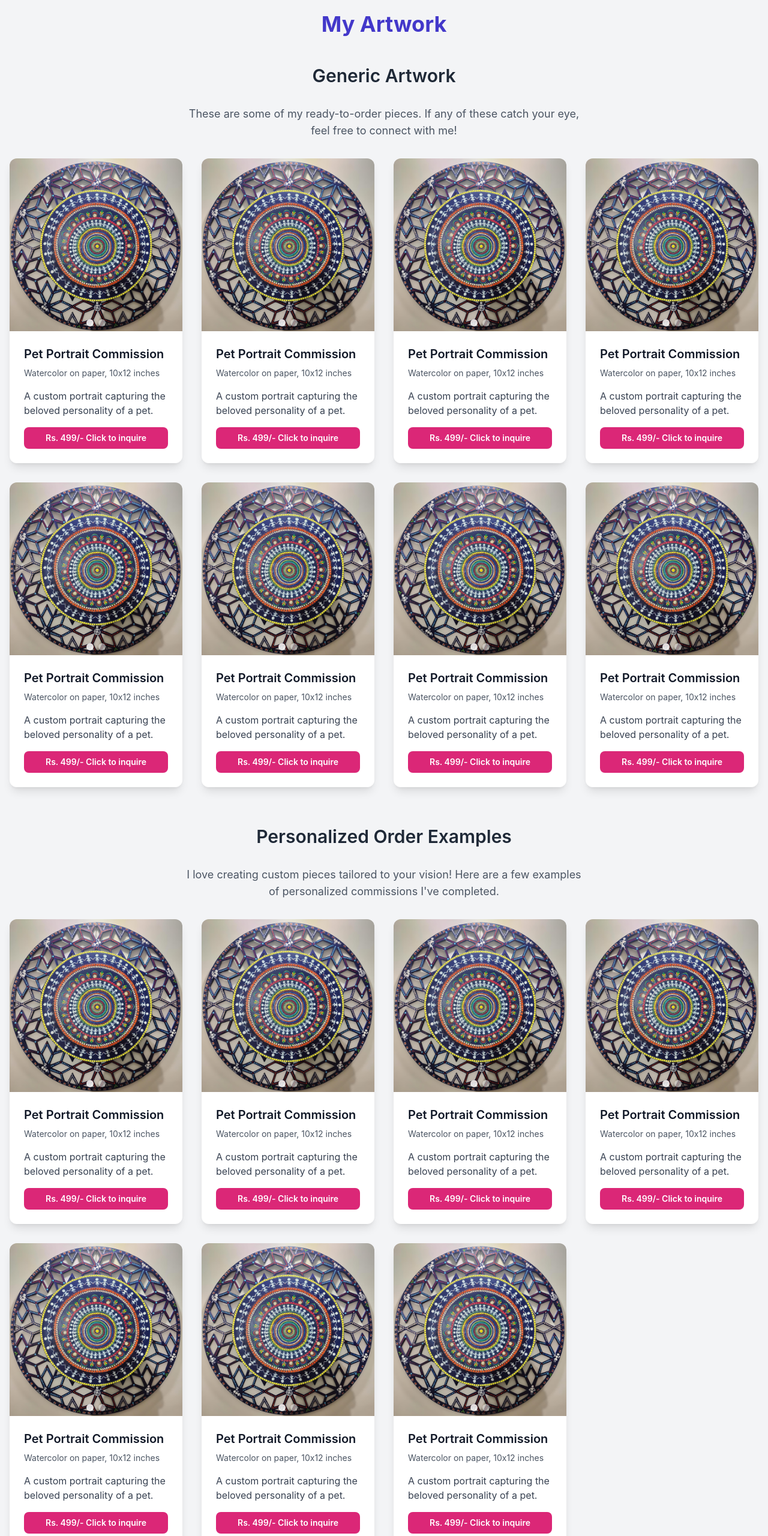
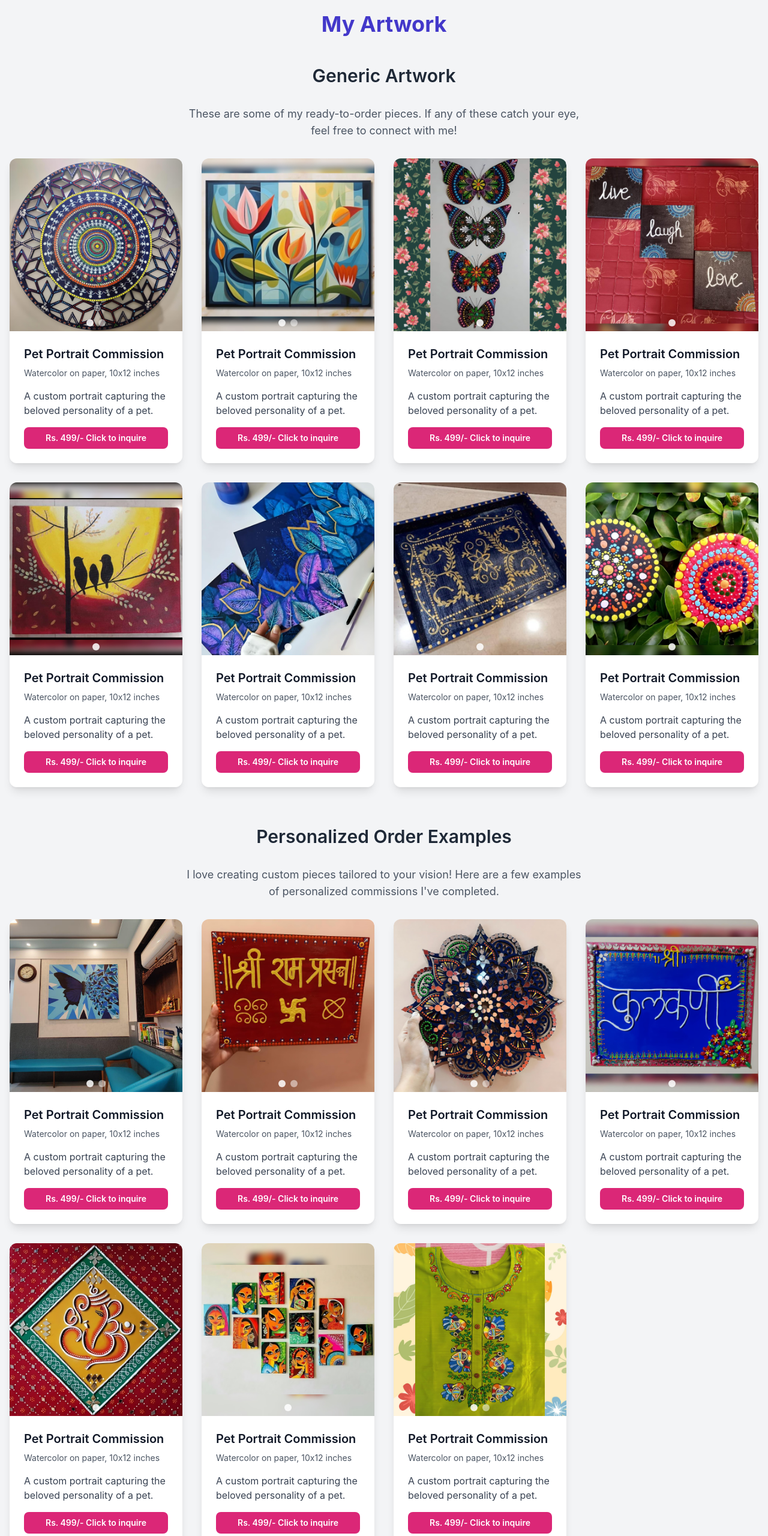
Before and after one commit to ghungrooandpalette/ghungrooandpalette.github.io, a plain HTML site: page index.html in a window 1280 px wide. Shown: the part 1648-4208 px from the top of the page at 60% size. Drawn offline with nearby package versions, Linux system fonts and the light colour scheme.

Commit message:
Update index.html

```diff
--- a/index.html
+++ b/index.html
@@ -239,8 +239,8 @@
     <!-- Image Carousel Section -->
     <div class="relative w-full aspect-[1/1] overflow-hidden" data-carousel-id="2">
         <div class="image-carousel relative w-full h-full">
-            <img src="portfolio/Art_10.jpg" class="carousel-image absolute inset-0 w-full h-full object-cover transition-opacity duration-300 opacity-100" />
-            <img src="portfolio/Art_11.jpg" class="carousel-image absolute inset-0 w-full h-full object-cover transition-opacity duration-300 opacity-0" />
+            <img src="portfolio/Art_15.jpg" class="carousel-image absolute inset-0 w-full h-full object-cover transition-opacity duration-300 opacity-100" />
+            <img src="portfolio/Art_14.jpg" class="carousel-image absolute inset-0 w-full h-full object-cover transition-opacity duration-300 opacity-0" />
         </div>
         <div class="carousel-dots absolute bottom-2 left-0 right-0 flex justify-center space-x-2 z-10">
             <div class="dot w-3 h-3 bg-white bg-opacity-85 rounded-full cursor-pointer" data-carousel-id="2" data-slide="0"></div>
@@ -271,12 +271,10 @@
     <!-- Image Carousel Section -->
     <div class="relative w-full aspect-[1/1] overflow-hidden" data-carousel-id="3">
         <div class="image-carousel relative w-full h-full">
-            <img src="portfolio/Art_10.jpg" class="carousel-image absolute inset-0 w-full h-full object-cover transition-opacity duration-300 opacity-100" />
-            <img src="portfolio/Art_11.jpg" class="carousel-image absolute inset-0 w-full h-full object-cover transition-opacity duration-300 opacity-0" />
+            <img src="portfolio/Art_17.jpg" class="carousel-image absolute inset-0 w-full h-full object-cover transition-opacity duration-300 opacity-100" />
         </div>
         <div class="carousel-dots absolute bottom-2 left-0 right-0 flex justify-center space-x-2 z-10">
             <div class="dot w-3 h-3 bg-white bg-opacity-85 rounded-full cursor-pointer" data-carousel-id="3" data-slide="0"></div>
-            <div class="dot w-3 h-3 bg-white bg-opacity-50 rounded-full cursor-pointer" data-carousel-id="3" data-slide="1"></div>
         </div>
     </div>
 
@@ -303,12 +301,10 @@
     <!-- Image Carousel Section -->
     <div class="relative w-full aspect-[1/1] overflow-hidden" data-carousel-id="4">
         <div class="image-carousel relative w-full h-full">
-            <img src="portfolio/Art_10.jpg" class="carousel-image absolute inset-0 w-full h-full object-cover transition-opacity duration-300 opacity-100" />
-            <img src="portfolio/Art_11.jpg" class="carousel-image absolute inset-0 w-full h-full object-cover transition-opacity duration-300 opacity-0" />
+            <img src="portfolio/Art_23.jpg" class="carousel-image absolute inset-0 w-full h-full object-cover transition-opacity duration-300 opacity-100" />
         </div>
         <div class="carousel-dots absolute bottom-2 left-0 right-0 flex justify-center space-x-2 z-10">
             <div class="dot w-3 h-3 bg-white bg-opacity-85 rounded-full cursor-pointer" data-carousel-id="4" data-slide="0"></div>
-            <div class="dot w-3 h-3 bg-white bg-opacity-50 rounded-full cursor-pointer" data-carousel-id="4" data-slide="1"></div>
         </div>
     </div>
 
@@ -335,12 +331,10 @@
     <!-- Image Carousel Section -->
     <div class="relative w-full aspect-[1/1] overflow-hidden" data-carousel-id="5">
         <div class="image-carousel relative w-full h-full">
-            <img src="portfolio/Art_10.jpg" class="carousel-image absolute inset-0 w-full h-full object-cover transition-opacity duration-300 opacity-100" />
-            <img src="portfolio/Art_11.jpg" class="carousel-image absolute inset-0 w-full h-full object-cover transition-opacity duration-300 opacity-0" />
+            <img src="portfolio/Art_21.jpg" class="carousel-image absolute inset-0 w-full h-full object-cover transition-opacity duration-300 opacity-100" />
         </div>
         <div class="carousel-dots absolute bottom-2 left-0 right-0 flex justify-center space-x-2 z-10">
             <div class="dot w-3 h-3 bg-white bg-opacity-85 rounded-full cursor-pointer" data-carousel-id="5" data-slide="0"></div>
-            <div class="dot w-3 h-3 bg-white bg-opacity-50 rounded-full cursor-pointer" data-carousel-id="5" data-slide="1"></div>
         </div>
     </div>
 
@@ -367,12 +361,10 @@
     <!-- Image Carousel Section -->
     <div class="relative w-full aspect-[1/1] overflow-hidden" data-carousel-id="6">
         <div class="image-carousel relative w-full h-full">
-            <img src="portfolio/Art_10.jpg" class="carousel-image absolute inset-0 w-full h-full object-cover transition-opacity duration-300 opacity-100" />
-            <img src="portfolio/Art_11.jpg" class="carousel-image absolute inset-0 w-full h-full object-cover transition-opacity duration-300 opacity-0" />
+            <img src="portfolio/Art_13.jpg" class="carousel-image absolute inset-0 w-full h-full object-cover transition-opacity duration-300 opacity-100" />
         </div>
         <div class="carousel-dots absolute bottom-2 left-0 right-0 flex justify-center space-x-2 z-10">
             <div class="dot w-3 h-3 bg-white bg-opacity-85 rounded-full cursor-pointer" data-carousel-id="6" data-slide="0"></div>
-            <div class="dot w-3 h-3 bg-white bg-opacity-50 rounded-full cursor-pointer" data-carousel-id="6" data-slide="1"></div>
         </div>
     </div>
 
@@ -400,12 +392,10 @@
     <!-- Image Carousel Section -->
     <div class="relative w-full aspect-[1/1] overflow-hidden" data-carousel-id="7">
         <div class="image-carousel relative w-full h-full">
-            <img src="portfolio/Art_10.jpg" class="carousel-image absolute inset-0 w-full h-full object-cover transition-opacity duration-300 opacity-100" />
-            <img src="portfolio/Art_11.jpg" class="carousel-image absolute inset-0 w-full h-full object-cover transition-opacity duration-300 opacity-0" />
+            <img src="portfolio/Art_24.jpg" class="carousel-image absolute inset-0 w-full h-full object-cover transition-opacity duration-300 opacity-100" />
         </div>
         <div class="carousel-dots absolute bottom-2 left-0 right-0 flex justify-center space-x-2 z-10">
             <div class="dot w-3 h-3 bg-white bg-opacity-85 rounded-full cursor-pointer" data-carousel-id="7" data-slide="0"></div>
-            <div class="dot w-3 h-3 bg-white bg-opacity-50 rounded-full cursor-pointer" data-carousel-id="7" data-slide="1"></div>
         </div>
     </div>
 
@@ -433,12 +423,10 @@
     <!-- Image Carousel Section -->
     <div class="relative w-full aspect-[1/1] overflow-hidden" data-carousel-id="8">
         <div class="image-carousel relative w-full h-full">
-            <img src="portfolio/Art_10.jpg" class="carousel-image absolute inset-0 w-full h-full object-cover transition-opacity duration-300 opacity-100" />
-            <img src="portfolio/Art_11.jpg" class="carousel-image absolute inset-0 w-full h-full object-cover transition-opacity duration-300 opacity-0" />
+            <img src="portfolio/Art_22.jpg" class="carousel-image absolute inset-0 w-full h-full object-cover transition-opacity duration-300 opacity-100" />
         </div>
         <div class="carousel-dots absolute bottom-2 left-0 right-0 flex justify-center space-x-2 z-10">
             <div class="dot w-3 h-3 bg-white bg-opacity-85 rounded-full cursor-pointer" data-carousel-id="8" data-slide="0"></div>
-            <div class="dot w-3 h-3 bg-white bg-opacity-50 rounded-full cursor-pointer" data-carousel-id="8" data-slide="1"></div>
         </div>
     </div>
 
@@ -476,8 +464,8 @@
     <!-- Image Carousel Section -->
     <div class="relative w-full aspect-[1/1] overflow-hidden" data-carousel-id="9">
         <div class="image-carousel relative w-full h-full">
-            <img src="portfolio/Art_10.jpg" class="carousel-image absolute inset-0 w-full h-full object-cover transition-opacity duration-300 opacity-100" />
-            <img src="portfolio/Art_11.jpg" class="carousel-image absolute inset-0 w-full h-full object-cover transition-opacity duration-300 opacity-0" />
+            <img src="portfolio/Art_3.jpg" class="carousel-image absolute inset-0 w-full h-full object-cover transition-opacity duration-300 opacity-100" />
+            <img src="portfolio/Art_4.jpg" class="carousel-image absolute inset-0 w-full h-full object-cover transition-opacity duration-300 opacity-0" />
         </div>
         <div class="carousel-dots absolute bottom-2 left-0 right-0 flex justify-center space-x-2 z-10">
             <div class="dot w-3 h-3 bg-white bg-opacity-85 rounded-full cursor-pointer" data-carousel-id="9" data-slide="0"></div>
@@ -509,8 +497,8 @@
     <!-- Image Carousel Section -->
     <div class="relative w-full aspect-[1/1] overflow-hidden" data-carousel-id="10">
         <div class="image-carousel relative w-full h-full">
-            <img src="portfolio/Art_10.jpg" class="carousel-image absolute inset-0 w-full h-full object-cover transition-opacity duration-300 opacity-100" />
-            <img src="portfolio/Art_11.jpg" class="carousel-image absolute inset-0 w-full h-full object-cover transition-opacity duration-300 opacity-0" />
+            <img src="portfolio/Art_5.jpg" class="carousel-image absolute inset-0 w-full h-full object-cover transition-opacity duration-300 opacity-100" />
+            <img src="portfolio/Art_6.jpg" class="carousel-image absolute inset-0 w-full h-full object-cover transition-opacity duration-300 opacity-0" />
         </div>
         <div class="carousel-dots absolute bottom-2 left-0 right-0 flex justify-center space-x-2 z-10">
             <div class="dot w-3 h-3 bg-white bg-opacity-85 rounded-full cursor-pointer" data-carousel-id="10" data-slide="0"></div>
@@ -542,8 +530,8 @@
     <!-- Image Carousel Section -->
     <div class="relative w-full aspect-[1/1] overflow-hidden" data-carousel-id="11">
         <div class="image-carousel relative w-full h-full">
-            <img src="portfolio/Art_10.jpg" class="carousel-image absolute inset-0 w-full h-full object-cover transition-opacity duration-300 opacity-100" />
-            <img src="portfolio/Art_11.jpg" class="carousel-image absolute inset-0 w-full h-full object-cover transition-opacity duration-300 opacity-0" />
+            <img src="portfolio/Art_8.jpg" class="carousel-image absolute inset-0 w-full h-full object-cover transition-opacity duration-300 opacity-100" />
+            <img src="portfolio/Art_9.jpg" class="carousel-image absolute inset-0 w-full h-full object-cover transition-opacity duration-300 opacity-0" />
         </div>
         <div class="carousel-dots absolute bottom-2 left-0 right-0 flex justify-center space-x-2 z-10">
             <div class="dot w-3 h-3 bg-white bg-opacity-85 rounded-full cursor-pointer" data-carousel-id="11" data-slide="0"></div>
@@ -574,12 +562,10 @@
     <!-- Image Carousel Section -->
     <div class="relative w-full aspect-[1/1] overflow-hidden" data-carousel-id="12">
         <div class="image-carousel relative w-full h-full">
-            <img src="portfolio/Art_10.jpg" class="carousel-image absolute inset-0 w-full h-full object-cover transition-opacity duration-300 opacity-100" />
-            <img src="portfolio/Art_11.jpg" class="carousel-image absolute inset-0 w-full h-full object-cover transition-opacity duration-300 opacity-0" />
+            <img src="portfolio/Art_7.jpg" class="carousel-image absolute inset-0 w-full h-full object-cover transition-opacity duration-300 opacity-100" />
         </div>
         <div class="carousel-dots absolute bottom-2 left-0 right-0 flex justify-center space-x-2 z-10">
             <div class="dot w-3 h-3 bg-white bg-opacity-85 rounded-full cursor-pointer" data-carousel-id="12" data-slide="0"></div>
-            <div class="dot w-3 h-3 bg-white bg-opacity-50 rounded-full cursor-pointer" data-carousel-id="12" data-slide="1"></div>
         </div>
     </div>
 
@@ -607,12 +593,10 @@
     <!-- Image Carousel Section -->
     <div class="relative w-full aspect-[1/1] overflow-hidden" data-carousel-id="13">
         <div class="image-carousel relative w-full h-full">
-            <img src="portfolio/Art_10.jpg" class="carousel-image absolute inset-0 w-full h-full object-cover transition-opacity duration-300 opacity-100" />
-            <img src="portfolio/Art_11.jpg" class="carousel-image absolute inset-0 w-full h-full object-cover transition-opacity duration-300 opacity-0" />
+            <img src="portfolio/Art_16.jpg" class="carousel-image absolute inset-0 w-full h-full object-cover transition-opacity duration-300 opacity-100" />
         </div>
         <div class="carousel-dots absolute bottom-2 left-0 right-0 flex justify-center space-x-2 z-10">
             <div class="dot w-3 h-3 bg-white bg-opacity-85 rounded-full cursor-pointer" data-carousel-id="13" data-slide="0"></div>
-            <div class="dot w-3 h-3 bg-white bg-opacity-50 rounded-full cursor-pointer" data-carousel-id="13" data-slide="1"></div>
         </div>
     </div>
 
@@ -640,12 +624,10 @@
     <!-- Image Carousel Section -->
     <div class="relative w-full aspect-[1/1] overflow-hidden" data-carousel-id="14">
         <div class="image-carousel relative w-full h-full">
-            <img src="portfolio/Art_10.jpg" class="carousel-image absolute inset-0 w-full h-full object-cover transition-opacity duration-300 opacity-100" />
-            <img src="portfolio/Art_11.jpg" class="carousel-image absolute inset-0 w-full h-full object-cover transition-opacity duration-300 opacity-0" />
+            <img src="portfolio/Art_12.jpg" class="carousel-image absolute inset-0 w-full h-full object-cover transition-opacity duration-300 opacity-100" />
         </div>
         <div class="carousel-dots absolute bottom-2 left-0 right-0 flex justify-center space-x-2 z-10">
             <div class="dot w-3 h-3 bg-white bg-opacity-85 rounded-full cursor-pointer" data-carousel-id="14" data-slide="0"></div>
-            <div class="dot w-3 h-3 bg-white bg-opacity-50 rounded-full cursor-pointer" data-carousel-id="14" data-slide="1"></div>
         </div>
     </div>
 
@@ -672,8 +654,8 @@
     <!-- Image Carousel Section -->
     <div class="relative w-full aspect-[1/1] overflow-hidden" data-carousel-id="15">
         <div class="image-carousel relative w-full h-full">
-            <img src="portfolio/Art_10.jpg" class="carousel-image absolute inset-0 w-full h-full object-cover transition-opacity duration-300 opacity-100" />
-            <img src="portfolio/Art_11.jpg" class="carousel-image absolute inset-0 w-full h-full object-cover transition-opacity duration-300 opacity-0" />
+            <img src="portfolio/Art_25.jpg" class="carousel-image absolute inset-0 w-full h-full object-cover transition-opacity duration-300 opacity-100" />
+            <img src="portfolio/Art_26.jpg" class="carousel-image absolute inset-0 w-full h-full object-cover transition-opacity duration-300 opacity-100" />
         </div>
         <div class="carousel-dots absolute bottom-2 left-0 right-0 flex justify-center space-x-2 z-10">
             <div class="dot w-3 h-3 bg-white bg-opacity-85 rounded-full cursor-pointer" data-carousel-id="15" data-slide="0"></div>
```
